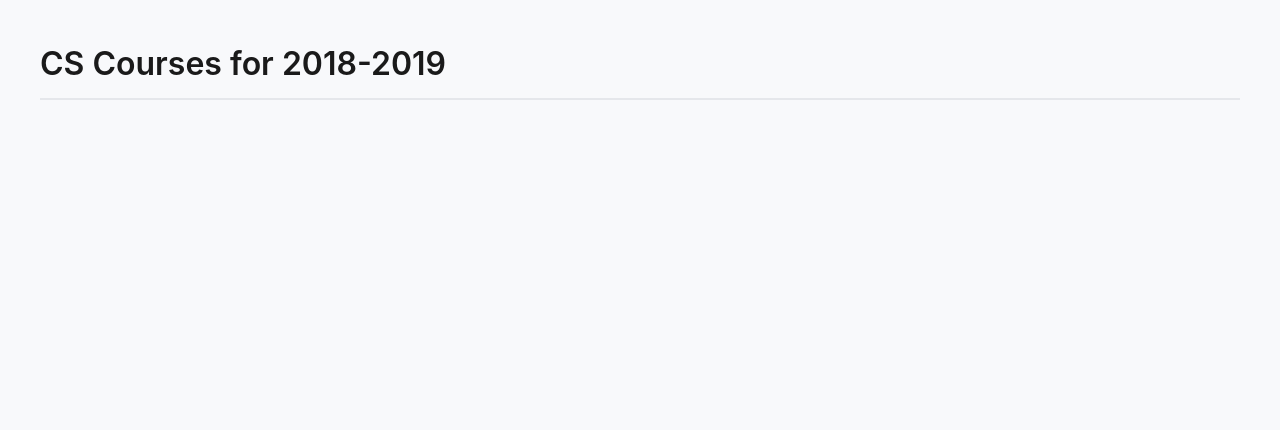
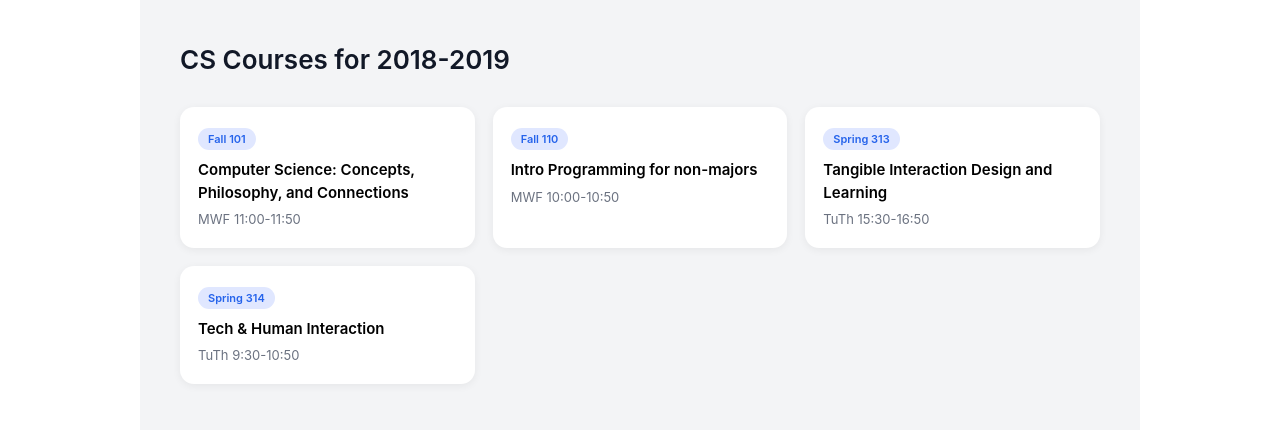
Before and after one commit to Rentian2020/react_challenge, a React (Vite) app: page / in a window 1280 px wide. Shown: the top 430 px of the page. Built offline with nearby package versions, Linux system fonts and the light colour scheme.

Commit message:
finish CourseList, and styling

```diff
--- a/src/App.tsx
+++ b/src/App.tsx
@@ -1,30 +1,31 @@
+import Banner from "./components/Banner";
+import CourseList from "./components/CourseList";
+
 const schedule = {
-  title: "CS Courses for 2018-2019"
-};
-
-const App = () => {
-  return (
-    <div style={styles.page}>
-      <h1 style={styles.title}>{schedule.title}</h1>
-    </div>
-  );
+  title: "CS Courses for 2018-2019",
+  courses: {
+    F101: { term: "Fall", number: "101", meets: "MWF 11:00-11:50", title: "Computer Science: Concepts, Philosophy, and Connections" },
+    F110: { term: "Fall", number: "110", meets: "MWF 10:00-10:50", title: "Intro Programming for non-majors" },
+    S313: { term: "Spring", number: "313", meets: "TuTh 15:30-16:50", title: "Tangible Interaction Design and Learning" },
+    S314: { term: "Spring", number: "314", meets: "TuTh 9:30-10:50", title: "Tech & Human Interaction" },
+  }
 };
 
 const styles = {
   page: {
+    maxWidth: "1000px",
+    margin: "0 auto",
     padding: "40px",
-    background: "#f8f9fb",
-    minHeight: "100vh"
+    background: "#f3f4f6",
+    minHeight: "100vh",
   },
-
-  title: {
-    fontSize: "2rem",
-    fontWeight: "600",
-    color: "#1a1a1a",
-    borderBottom: "2px solid #e5e7eb",
-    paddingBottom: "10px",
-    margin: 0
-  }
 };
 
+const App = () => (
+  <div style={styles.page}>
+    <Banner title={schedule.title} />
+    <CourseList courses={schedule.courses} />
+  </div>
+);
+
 export default App;
--- /dev/null
+++ b/src/components/Banner.tsx
@@ -0,0 +1,14 @@
+const styles = {
+  title: {
+    fontSize: "26px",
+    fontWeight: 600,
+    marginBottom: "28px",
+    color: "#111827",
+  },
+};
+
+const Banner = ({ title }: { title: string }) => (
+  <h1 style={styles.title}>{title}</h1>
+);
+
+export default Banner;
--- /dev/null
+++ b/src/components/CourseList.tsx
@@ -0,0 +1,67 @@
+type Course = {
+  term: string;
+  number: string;
+  meets: string;
+  title: string;
+};
+
+type Courses = Record<string, Course>;
+
+const styles = {
+  list: {
+    display: "grid",
+    gridTemplateColumns: "repeat(auto-fill, minmax(240px, 1fr))",
+    gap: "18px",
+  },
+  card: {
+    background: "white",
+    borderRadius: "14px",
+    padding: "18px",
+    boxShadow: "0 2px 8px rgba(0,0,0,0.06)",
+    transition: "all 0.2s ease",
+    cursor: "pointer",
+  },
+  badge: {
+    fontSize: "11px",
+    fontWeight: 600,
+    color: "#2563eb",
+    background: "#e0e7ff",
+    padding: "4px 10px",
+    borderRadius: "999px",
+  },
+  courseTitle: {
+    fontSize: "15px",
+    fontWeight: 600,
+    marginTop: "10px",
+  },
+  meets: {
+    fontSize: "13px",
+    color: "#6b7280",
+    marginTop: "6px",
+  },
+};
+
+const CourseList = ({ courses }: { courses: Courses }) => (
+  <div style={styles.list}>
+    {Object.entries(courses).map(([id, course]) => (
+      <div
+        key={id}
+        style={styles.card}
+        onMouseEnter={(e) => {
+          e.currentTarget.style.transform = "translateY(-4px)";
+        }}
+        onMouseLeave={(e) => {
+          e.currentTarget.style.transform = "none";
+        }}
+      >
+        <span style={styles.badge}>
+          {course.term} {course.number}
+        </span>
+        <p style={styles.courseTitle}>{course.title}</p>
+        <p style={styles.meets}>{course.meets}</p>
+      </div>
+    ))}
+  </div>
+);
+
+export default CourseList;
```
